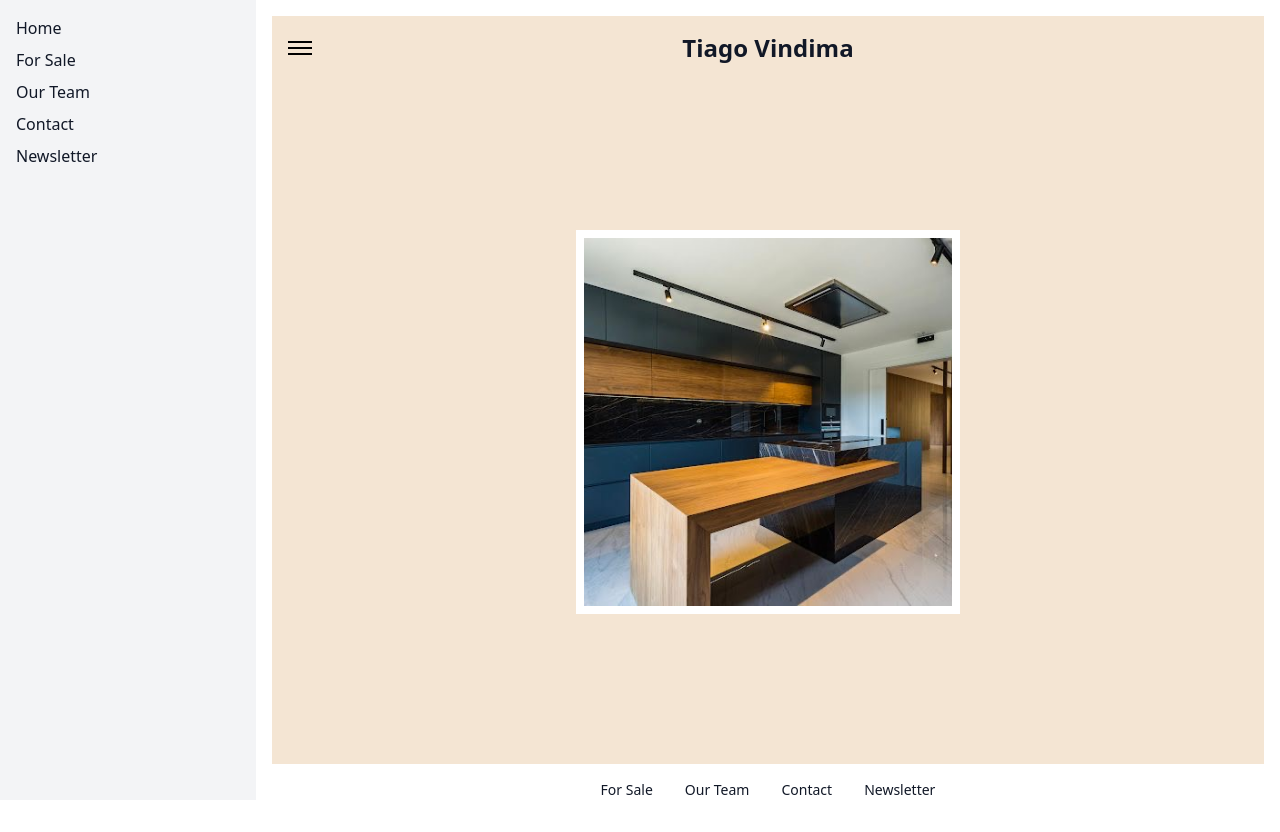
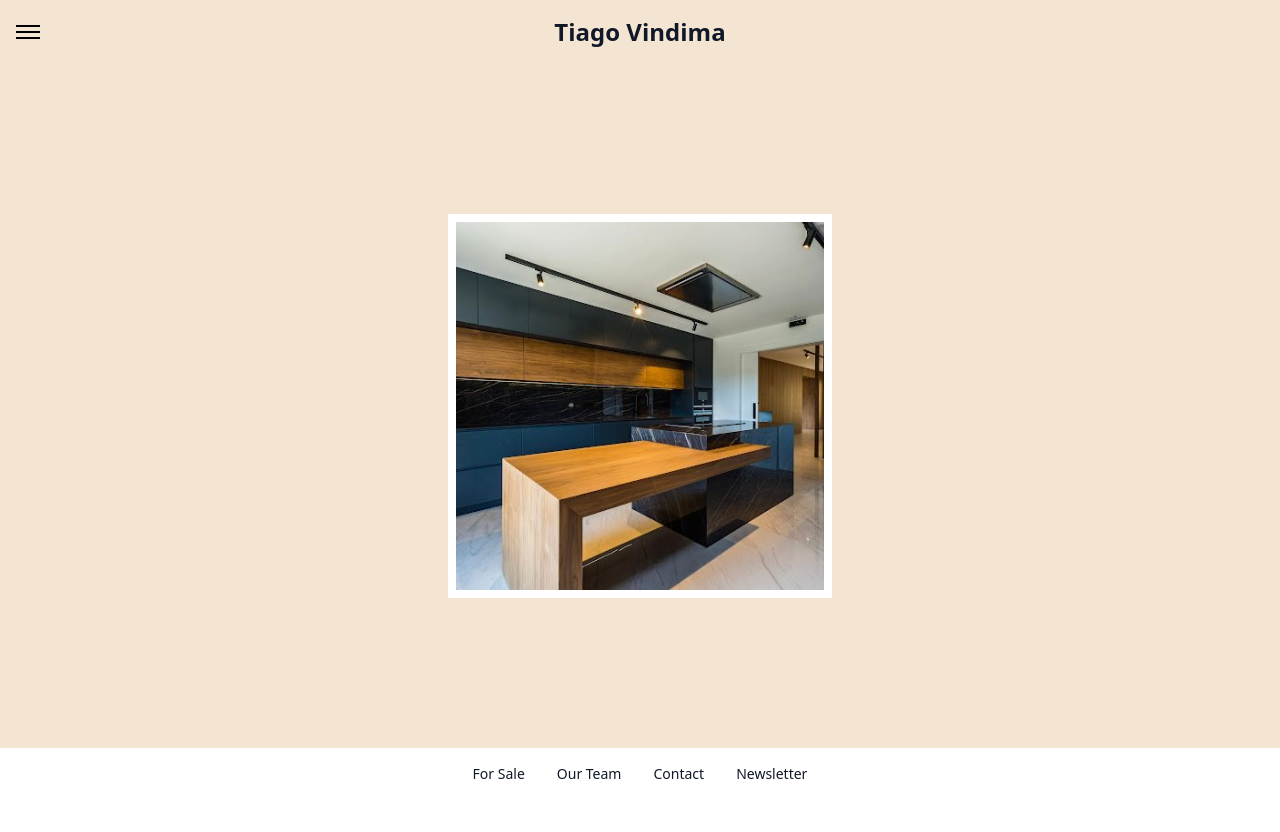
Before and after one commit to tvindima/tiagovindima.com-selection, a Next.js app: page / in a window 1280 px wide. After the commit the page ends 800 px from the top, so only its background shows below. Built offline with nearby package versions, Linux system fonts and the light colour scheme.

Commit message:
Remove persistent sidebar from layout

```diff
--- a/app/layout.tsx
+++ b/app/layout.tsx
@@ -1,13 +1,11 @@
 import './globals.css';
-import Sidebar from '../components/Sidebar';
 import type { ReactNode } from 'react';
 
 export default function RootLayout({ children }: { children: ReactNode }) {
   return (
     <html lang="en">
-      <body className="flex">
-        <Sidebar />
-        <main className="flex-1 p-4">{children}</main>
+      <body>
+        {children}
       </body>
     </html>
   );
```
